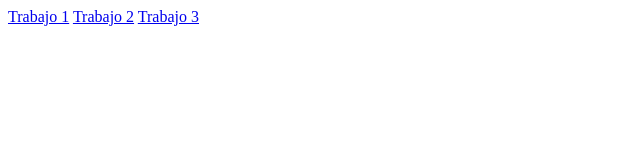
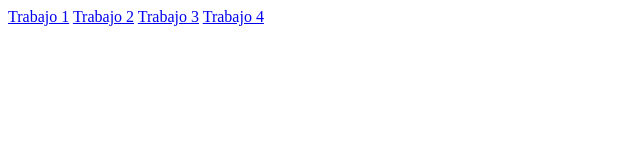
Before and after one commit to santiago25villalba-dotcom/plataformas-moviles-entregas, a plain HTML site: page index.html in a window 1280 px wide. Shown: the full height of the page, 0-640 px from the left. Drawn offline with Linux system fonts and the light colour scheme.

Commit message:
Update index.html

```diff
--- a/index.html
+++ b/index.html
@@ -9,6 +9,8 @@
     <a href="tp-1/index.html">Trabajo 1</a>
     <a href="tp-2/index.html">Trabajo 2</a>
     <a href="tp-3/index.html">Trabajo 3</a>
+    <a href="tp-4/index.html">Trabajo 4</a>
+
 
 </body>
 </html>
```
